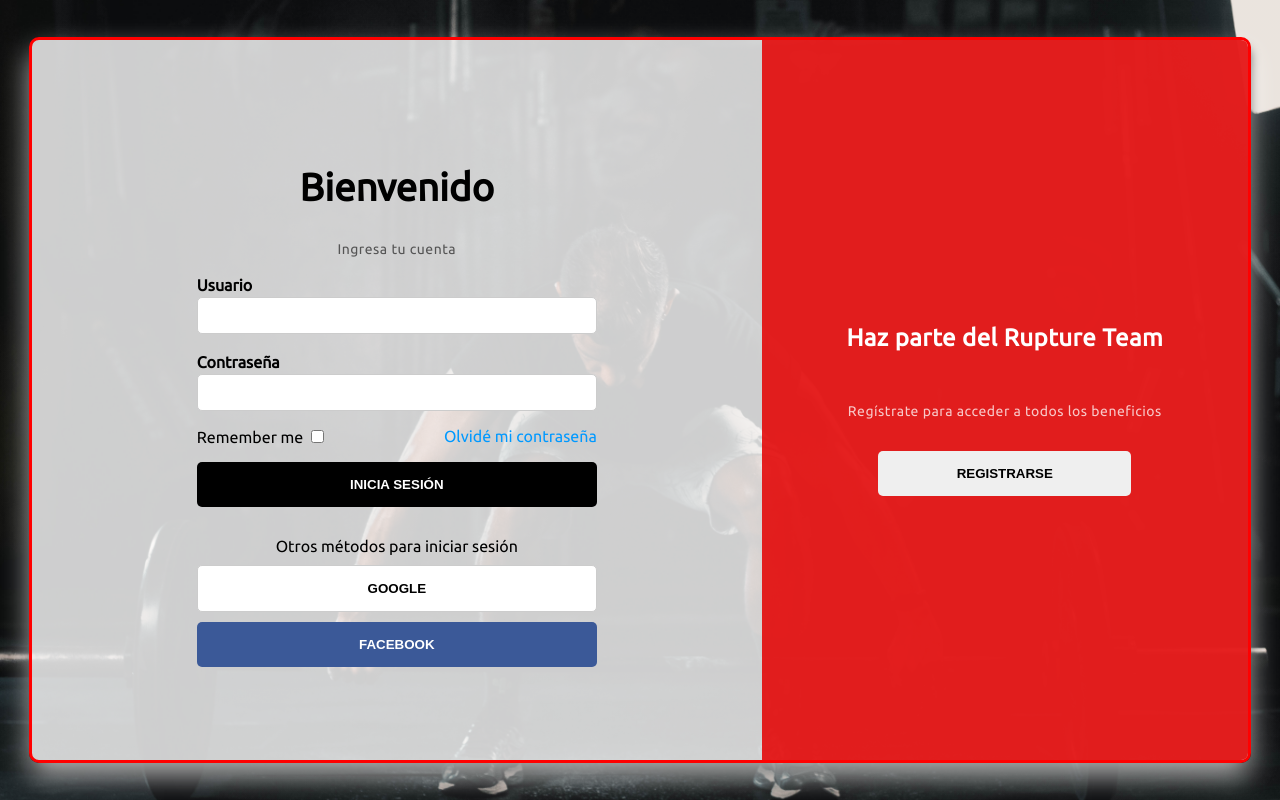
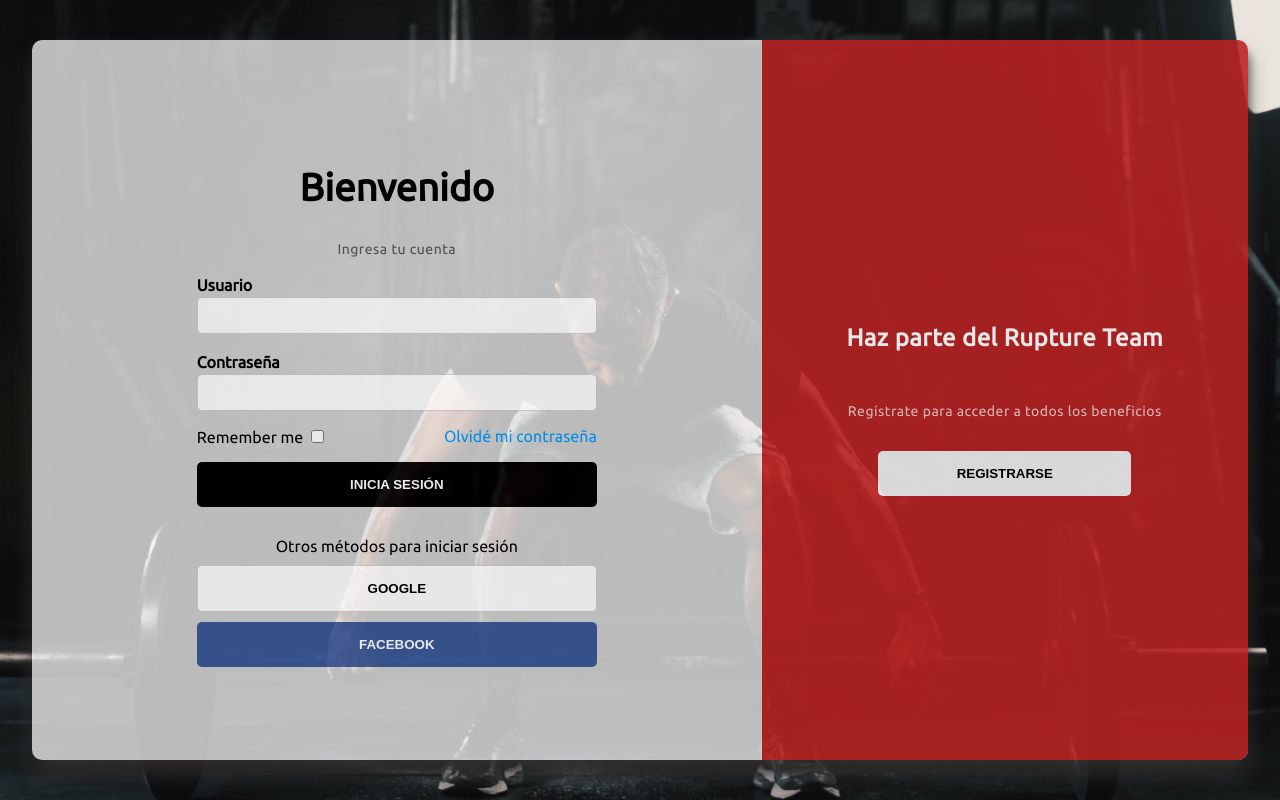
Before and after one commit to AtomRupture/proyecto_rupture, a PHP site: page /login.html in a window 1280 px wide. Run offline with PHP 8.4, Linux system fonts and the light colour scheme.

Commit message:
pequeños arreglos en los forms

```diff
--- a/css/style_form.css
+++ b/css/style_form.css
@@ -16,14 +16,14 @@ body{
     background-color: rgba(255, 255, 255, 0.8);
     width: 80%;
     border-radius: 10px;
-    border: 3px solid red;
+    border: none;
     overflow: hidden;
     height: 90%;
     display: flex;
     align-items: center;
-    box-shadow: 0 14px 28px rgba(255, 255, 255, 0.682),
+    box-shadow: 0 14px 20px rgba(73, 68, 68, 0.682),
     0 10px 10px rgba(0, 0, 0, 0.682);
-    opacity: 1;
+    opacity: 0.9;
 }
 
 .form-main .login-container{
@@ -122,7 +122,7 @@ body{
 }
 
 .btn.btn-facebook:hover{
-    background-color: #3b5998;
+    background-color: #0b245a;
 }
 
 .btn.btn-google{
@@ -136,7 +136,7 @@ body{
 }
 
 .form-main .container-registro{
-    background-color: rgba(228, 11, 11, 0.9);
+    background-color: rgba(180, 16, 16, 0.9);
     height: 100%;
     width: 50%;
     display: flex;
@@ -176,6 +176,12 @@ body{
 
 }
 
+.form-main .container-registro .btn-registrarse:hover{
+
+    background-color: #cec7c7;
+
+}
+
 @media screen and (max-width: 1280px){
     .form-main{
 
```
Also changed, not shown: css/styles2.css (+4 -7 lines), login2.html (+4 -3 lines).
